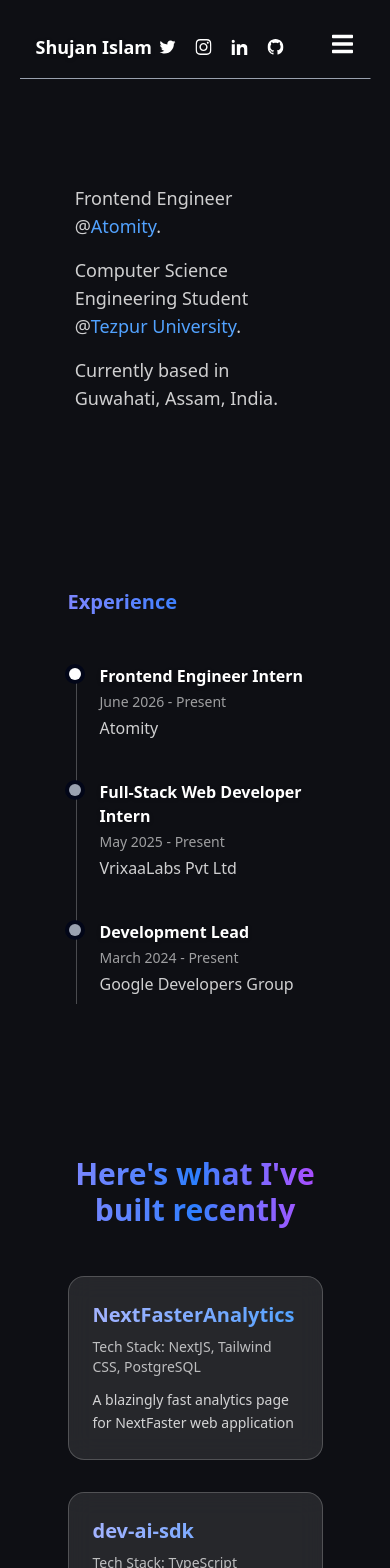
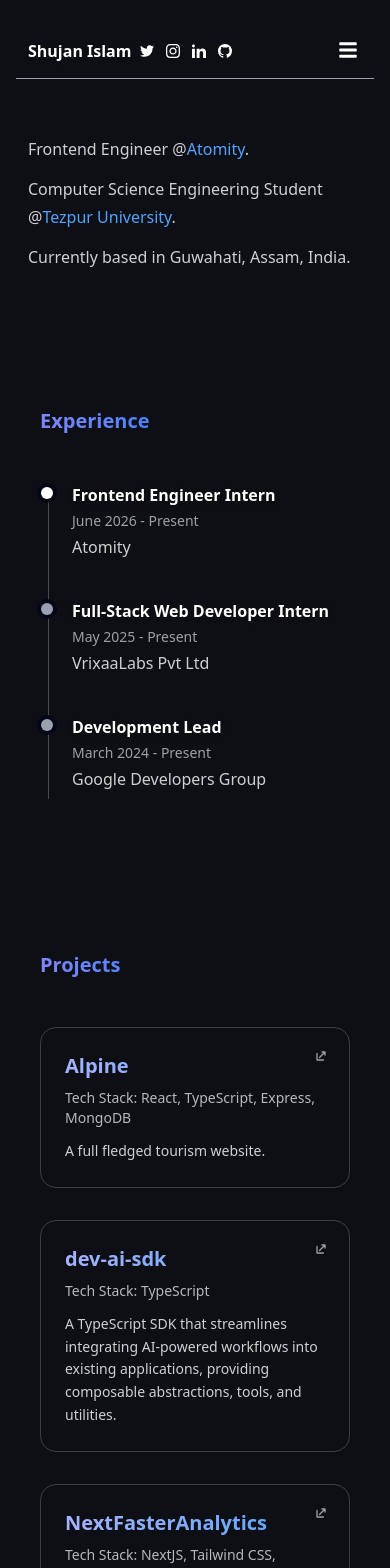
Before and after one commit to shujanislam/portfolio, a Next.js app: page / in a window 390 px wide. Shown: the top 1568 px of the page. Built offline with nearby package versions, Linux system fonts and the light colour scheme.

Commit message:
updates to design and projects

```diff
--- a/src/app/components/HeroSection.tsx
+++ b/src/app/components/HeroSection.tsx
@@ -3,11 +3,11 @@
   return (
     <section
       id="about"
-      className="relative w-[90%] max-w-6xl mx-auto flex flex-col items-start py-24 px-4 text-left gap-y-4"
+      className="relative w-full max-w-6xl mx-auto flex flex-col items-start py-14 px-3 text-left gap-y-3 sm:py-24 sm:px-4 sm:gap-y-4"
     >
-      <p className="text-lg text-white/80">Frontend Engineer @<Link href="#" className="text-blue-400">Atomity</Link>.</p>
-      <p className="text-lg text-white/80">Computer Science Engineering Student @<Link href="#" className="text-blue-400">Tezpur University</Link>.</p>
-      <p className="text-lg text-white/80">Currently based in Guwahati, Assam, India.</p>
+      <p className="text-base leading-7 text-white/80 sm:text-lg">Frontend Engineer @<Link href="https://atomity.de/" target="_blank" className="text-blue-400">Atomity</Link>.</p>
+      <p className="text-base leading-7 text-white/80 sm:text-lg">Computer Science Engineering Student @<Link href="https://www.tezu.ernet.in/" target="_blank" className="text-blue-400">Tezpur University</Link>.</p>
+      <p className="text-base leading-7 text-white/80 sm:text-lg">Currently based in Guwahati, Assam, India.</p>
     </section>
   );
 };
--- a/src/app/components/MainSection.tsx
+++ b/src/app/components/MainSection.tsx
@@ -6,12 +6,11 @@
 
 const MainSection = () => {
   return (
-    <div className="w-[90%] rounded-xl mx-auto p-6 mt-16 mb-16">
+    <div className="w-full rounded-xl mx-auto px-4 py-6 sm:w-[90%] sm:p-6 sm:mt-16 mb-16">
       <Navbar />
       <HeroSection />
       <Experience />
       <Projects />
-      <Footer />
     </div>
   );
 }
--- a/src/app/components/Navbar.tsx
+++ b/src/app/components/Navbar.tsx
@@ -21,46 +21,46 @@
   ];
 
   return (
-    <nav className="fixed top-4 left-1/2 transform -translate-x-1/2 w-[90%] max-w-6xl z-50">
-      <div className="flex justify-between items-center p-4 border-b border-gray-400">
-        <div className="flex flex-col gap-1">
-          <div className="flex items-center gap-2">
-            <p className="text-lg font-semibold text-white drop-shadow-sm">Shujan Islam</p>
-            <div className="flex items-center gap-5">
-              <Link href={socialLinks[0].href} aria-label={socialLinks[0].name} className="text-white transition-colors hover:text-white/80">
+    <nav className="relative w-full max-w-6xl mx-auto z-50">
+      <div className="flex items-center justify-between gap-3 border-b border-gray-400 p-3 sm:p-4">
+        <div className="flex min-w-0 flex-col gap-1">
+          <div className="flex flex-wrap items-center gap-x-2 gap-y-1">
+            <p className="text-base font-semibold text-white drop-shadow-sm sm:text-lg">Shujan Islam</p>
+            <div className="flex items-center gap-3 sm:gap-5">
+              <Link href="https://x.com/shujan__islam" target="_blank" aria-label={socialLinks[0].name} className="text-white transition-colors hover:text-white/80">
                 <svg
                   xmlns="http://www.w3.org/2000/svg"
-                  className="h-4 w-4"
+                  className="h-3.5 w-3.5 sm:h-4 sm:w-4"
                   fill="currentColor"
                   viewBox="0 0 24 24"
                 >
                   <path d="M24 4.557c-.883.392-1.832.656-2.828.775 1.017-.609 1.798-1.574 2.165-2.724-.951.564-2.005.974-3.127 1.195-.897-.957-2.178-1.555-3.594-1.555-3.179 0-5.515 2.966-4.797 6.045-4.091-.205-7.719-2.165-10.148-5.144-1.29 2.213-.669 5.108 1.523 6.574-.806-.026-1.566-.247-2.229-.616-.054 2.281 1.581 4.415 3.949 4.89-.693.188-1.452.232-2.224.084.626 1.956 2.444 3.379 4.6 3.419-2.07 1.623-4.678 2.348-7.29 2.04 2.179 1.397 4.768 2.212 7.548 2.212 9.142 0 14.307-7.721 13.995-14.646.962-.695 1.797-1.562 2.457-2.549z" />
                 </svg>
               </Link>
-              <Link href={socialLinks[1].href} target="_blank" rel="noopener noreferrer" aria-label={socialLinks[1].name} className="text-white transition-colors hover:text-white/80">
+              <Link href="https://www.instagram.com/shujan_islam" target="_blank" rel="noopener noreferrer" aria-label={socialLinks[1].name} className="text-white transition-colors hover:text-white/80">
                 <svg
                   xmlns="http://www.w3.org/2000/svg"
-                  className="h-4 w-4"
+                  className="h-3.5 w-3.5 sm:h-4 sm:w-4"
                   fill="currentColor"
                   viewBox="0 0 24 24"
                 >
                   <path d="M12 2.163c3.204 0 3.584.012 4.85.07 3.252.148 4.771 1.691 4.919 4.919.058 1.265.069 1.645.069 4.849 0 3.205-.012 3.584-.069 4.849-.149 3.225-1.664 4.771-4.919 4.919-1.266.058-1.644.07-4.85.07-3.204 0-3.584-.012-4.849-.07-3.26-.149-4.771-1.699-4.919-4.92-.058-1.265-.07-1.644-.07-4.849 0-3.204.013-3.583.07-4.849.149-3.227 1.664-4.771 4.919-4.919 1.266-.057 1.645-.069 4.849-.069zm0-2.163c-3.259 0-3.667.014-4.947.072-4.358.2-6.78 2.618-6.98 6.98-.059 1.281-.073 1.689-.073 4.948 0 3.259.014 3.668.072 4.948.2 4.358 2.618 6.78 6.98 6.98 1.281.058 1.689.072 4.948.072 3.259 0 3.668-.014 4.948-.072 4.354-.2 6.782-2.618 6.979-6.98.059-1.28.073-1.689.073-4.948 0-3.259-.014-3.667-.072-4.947-.196-4.354-2.617-6.78-6.979-6.98-1.281-.059-1.69-.073-4.949-.073zm0 5.838c-3.403 0-6.162 2.759-6.162 6.162s2.759 6.163 6.162 6.163 6.162-2.759 6.162-6.163c0-3.403-2.759-6.162-6.162-6.162zm0 10.162c-2.209 0-4-1.79-4-4 0-2.209 1.791-4 4-4s4 1.791 4 4c0 2.21-1.791 4-4 4zm6.406-11.845c-.796 0-1.441.645-1.441 1.44s.645 1.44 1.441 1.44c.795 0 1.439-.645 1.439-1.44s-.644-1.44-1.439-1.44z" />
                 </svg>
               </Link>
-              <Link href={socialLinks[2].href} target="_blank" rel="noopener noreferrer" aria-label={socialLinks[2].name} className="text-white transition-colors hover:text-white/80">
+              <Link href="https://www.linkedin.com/in/shujan-islam-954236318/" target="_blank" rel="noopener noreferrer" aria-label={socialLinks[2].name} className="text-white transition-colors hover:text-white/80">
                 <svg
                   xmlns="http://www.w3.org/2000/svg"
-                  className="h-4 w-4"
+                  className="h-3.5 w-3.5 sm:h-4 sm:w-4"
                   fill="currentColor"
                   viewBox="0 0 24 24"
                 >
                   <path d="M4.98 3.5c0 1.381-1.11 2.5-2.48 2.5s-2.48-1.119-2.48-2.5c0-1.38 1.11-2.5 2.48-2.5s2.48 1.12 2.48 2.5zm.02 4.5h-5v16h5v-16zm7.982 0h-4.968v16h4.969v-8.399c0-4.67 6.029-5.052 6.029 0v8.399h4.988v-10.131c0-7.88-8.922-7.593-11.018-3.714v-2.155z" />
                 </svg>
               </Link>
-              <Link href={socialLinks[3].href} target="_blank" rel="noopener noreferrer" aria-label={socialLinks[3].name} className="text-white transition-colors hover:text-white/80">
+              <Link href="https://github.com/shujanislam" target="_blank" rel="noopener noreferrer" aria-label={socialLinks[3].name} className="text-white transition-colors hover:text-white/80">
                 <svg
                   xmlns="http://www.w3.org/2000/svg"
-                  className="h-4 w-4"
+                  className="h-3.5 w-3.5 sm:h-4 sm:w-4"
                   fill="currentColor"
                   viewBox="0 0 24 24"
                 >
@@ -91,12 +91,12 @@
         </div>
 
         {/* Mobile Hamburger */}
-        <div className="sm:hidden">
-          <button onClick={() => setIsOpen(!isOpen)}>
+        <div className="shrink-0 sm:hidden">
+          <button onClick={() => setIsOpen(!isOpen)} className="rounded-lg p-1">
             {isOpen ? (
-              <FaTimes className="text-white text-2xl" />
+              <FaTimes className="text-xl text-white" />
             ) : (
-              <FaBars className="text-white text-2xl" />
+              <FaBars className="text-xl text-white" />
             )}
           </button>
         </div>
@@ -104,9 +104,9 @@
 
       {/* Mobile Menu */}
       <div
-        className={`sm:hidden mt-2 flex flex-col gap-4 bg-white/10 backdrop-blur-lg rounded-2xl p-4 border border-white/20
+        className={`sm:hidden mt-2 flex flex-col gap-3 p-3
           transform transition-all duration-500 ease-out ${
-            isOpen ? 'opacity-100 translate-y-0 scale-100' : 'opacity-0 -translate-y-4 scale-95 pointer-events-none'
+            isOpen ? 'opacity-100 translate-y-0 scale-100' : 'hidden opacity-0 -translate-y-4 scale-95 pointer-events-none'
           }`}
       >
         {links.map((link) => (
--- a/src/app/components/Projects.tsx
+++ b/src/app/components/Projects.tsx
@@ -1,4 +1,16 @@
 const projects = [
+  {
+    name: "Alpine",
+    link: "http://alpine-lemon-omega.vercel.app/",
+    stack: "React, TypeScript, Express, MongoDB",
+    description: "A full fledged tourism website.",
+  },
+  {
+    name: "dev-ai-sdk",
+    link: "https://dev-ai-sdk.vercel.app/",
+    stack: "TypeScript",
+    description: "A TypeScript SDK that streamlines integrating AI-powered workflows into existing applications, providing composable abstractions, tools, and utilities.",
+  },
   {
     name: "NextFasterAnalytics",
     link: "https://github.com/shujanislam/NextFasterAnalytics",
@@ -6,22 +18,10 @@
     description: "A blazingly fast analytics page for NextFaster web application",
   },
   {
-    name: "dev-ai-sdk",
-    link: "https://github.com/shujanislam/dev-ai-sdk",
-    stack: "TypeScript",
-    description: "A TypeScript SDK that streamlines integrating AI-powered workflows into existing applications, providing composable abstractions, tools, and utilities.",
-  },
-  {
     name: "TBNet",
     link: "https://github.com/shujanislam/TBNet",
     stack: "NextJS, Tailwind CSS, ExpressJS, FastAPI, Python",
     description: "An online platform to write and run code with test cases, similar to HackerRank.",
-  },
-  {
-    name: "Chat App",
-    link: "https://github.com/shujanislam/chat-application-backend",
-    stack: "React, Socket.io, Express, Gemini API",
-    description: "A real-time chat application with private messaging and emoji support with built-in AI chatbot.",
   },
   {
     name: "LearnSmart",
@@ -42,9 +42,9 @@
     <section id="projects" className="w-full max-w-6xl mx-auto py-20 px-6">
       {/* Title */}
       <div className="text-center mb-12">
-        <h2 className="text-3xl sm:text-4xl font-bold bg-gradient-to-r from-indigo-400 via-blue-500 to-purple-500 bg-clip-text text-transparent">
-          Here&apos;s what I&apos;ve built recently
-        </h2>
+      <h2 className="text-xl sm:text-xl font-bold text-left mb-12 bg-gradient-to-r from-indigo-400 via-blue-500 to-purple-500 bg-clip-text text-transparent">
+       Projects
+      </h2>
       </div>
 
       {/* Project Grid */}
@@ -56,11 +56,22 @@
             target="_blank"
             rel="noopener noreferrer"
             className="group relative rounded-2xl p-6
-              bg-white/10 border border-white/20 backdrop-blur-md
-              transition-all hover:scale-105 hover:shadow-xl"
+               border border-white/20
+              transition-all hover:scale-105 "
           >
+            <svg
+              xmlns="http://www.w3.org/2000/svg"
+              className="absolute right-5 top-5 h-4 w-4 text-white/60 transition-colors group-hover:text-white"
+              fill="none"
+              viewBox="0 0 24 24"
+              stroke="currentColor"
+              strokeWidth={2}
+              aria-hidden="true"
+            >
+              <path strokeLinecap="round" strokeLinejoin="round" d="M13.5 6H18m0 0v4.5M18 6l-8.25 8.25M6 8.25v9.75h9.75" />
+            </svg>
             <h3
-              className="text-xl font-semibold mb-2
+              className="pr-8 text-xl font-semibold mb-2
               bg-gradient-to-r from-indigo-300 to-blue-400 bg-clip-text text-transparent"
             >
               {project.name}
--- a/src/app/layout.tsx
+++ b/src/app/layout.tsx
@@ -13,7 +13,7 @@
 });
 
 export const metadata: Metadata = {
-  title: "Shujan Islam | Official Website",
+  title: "Shujan Islam",
   description: "",
 };
 
```
